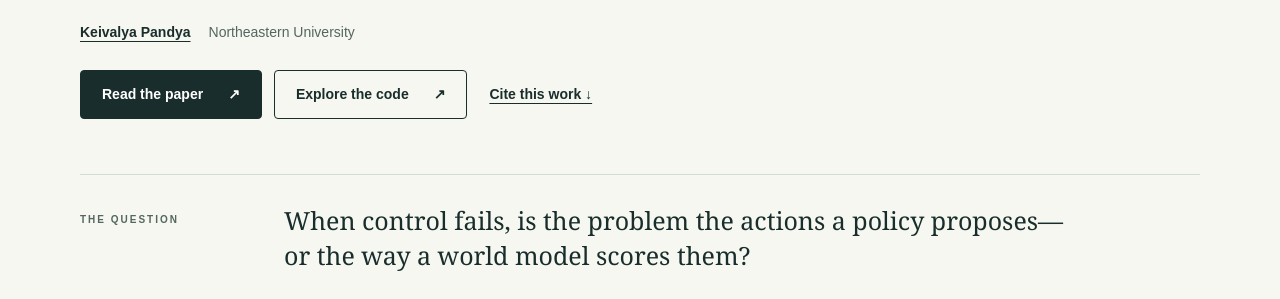
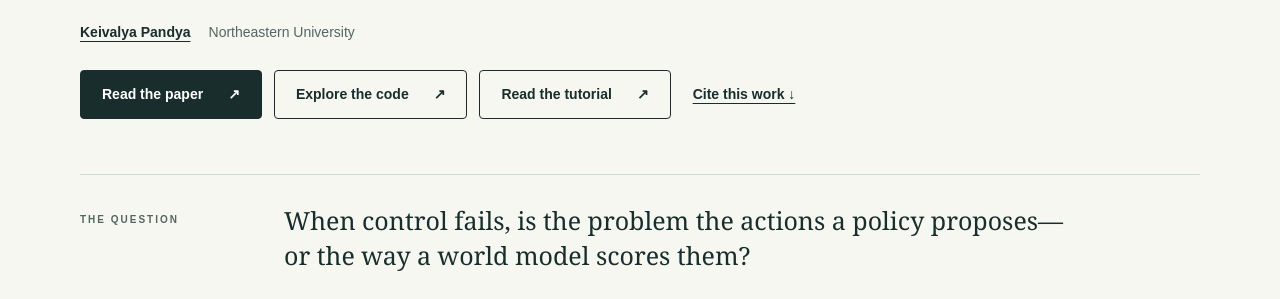
Before and after one commit to keivalya/keivalya.github.io, a plain HTML site: page pico-wam/index.html in a window 1280 px wide. Shown: the part 459-758 px from the top of the page. Drawn offline with Linux system fonts and the light colour scheme.

Commit message:
Add Medium tutorial link to project page hero

```diff
--- a/pico-wam/index.html
+++ b/pico-wam/index.html
@@ -36,7 +36,7 @@
 <h1>A small world model.<br>A closer look at <em>planning.</em></h1>
 <p class="paper-title">pico-WAM: Evaluating Counterfactual Prediction and Planning Error in a Compact World Action Model</p>
 <p class="byline"><a href="/">Keivalya Pandya</a><span>Northeastern University</span></p>
-<div class="actions"><a class="button primary" href="https://arxiv.org/abs/2611.01039">Read the paper <span>↗</span></a><a class="button" href="https://github.com/keivalya/pico-wam">Explore the code <span>↗</span></a><a class="text-link" href="#cite">Cite this work ↓</a></div>
+<div class="actions"><a class="button primary" href="https://arxiv.org/abs/2611.01039">Read the paper <span>↗</span></a><a class="button" href="https://github.com/keivalya/pico-wam">Explore the code <span>↗</span></a><a class="button" href="https://medium.com/@keivalyap/building-a-world-action-model-wam-from-scratch-i-0ad41c323776" aria-label="Read Building a World-Action-Model (WAM) from Scratch — I on Medium">Read the tutorial <span>↗</span></a><a class="text-link" href="#cite">Cite this work ↓</a></div>
 <div class="hero-question"><span class="section-number">THE QUESTION</span><p>When control fails, is the problem the actions a policy proposes—or the way a world model scores them?</p></div>
 <figure class="hero-figure"><a href="assets/task-example.png" aria-label="Open task example figure at full resolution"><img width="936" height="382" src="assets/task-example.png" alt="Worked Push-T decision: two dynamics models choose 12-step plans from 256 shared candidates; predicted and simulated physical states are compared." fetchpriority="high"></a><figcaption><b>Look inside a decision.</b> This recorded example compares imagined and simulated consequences. Neither selected sequence moves the block: the lower simulator cost reflects a closer agent approach.</figcaption></figure>
 </section>
```
